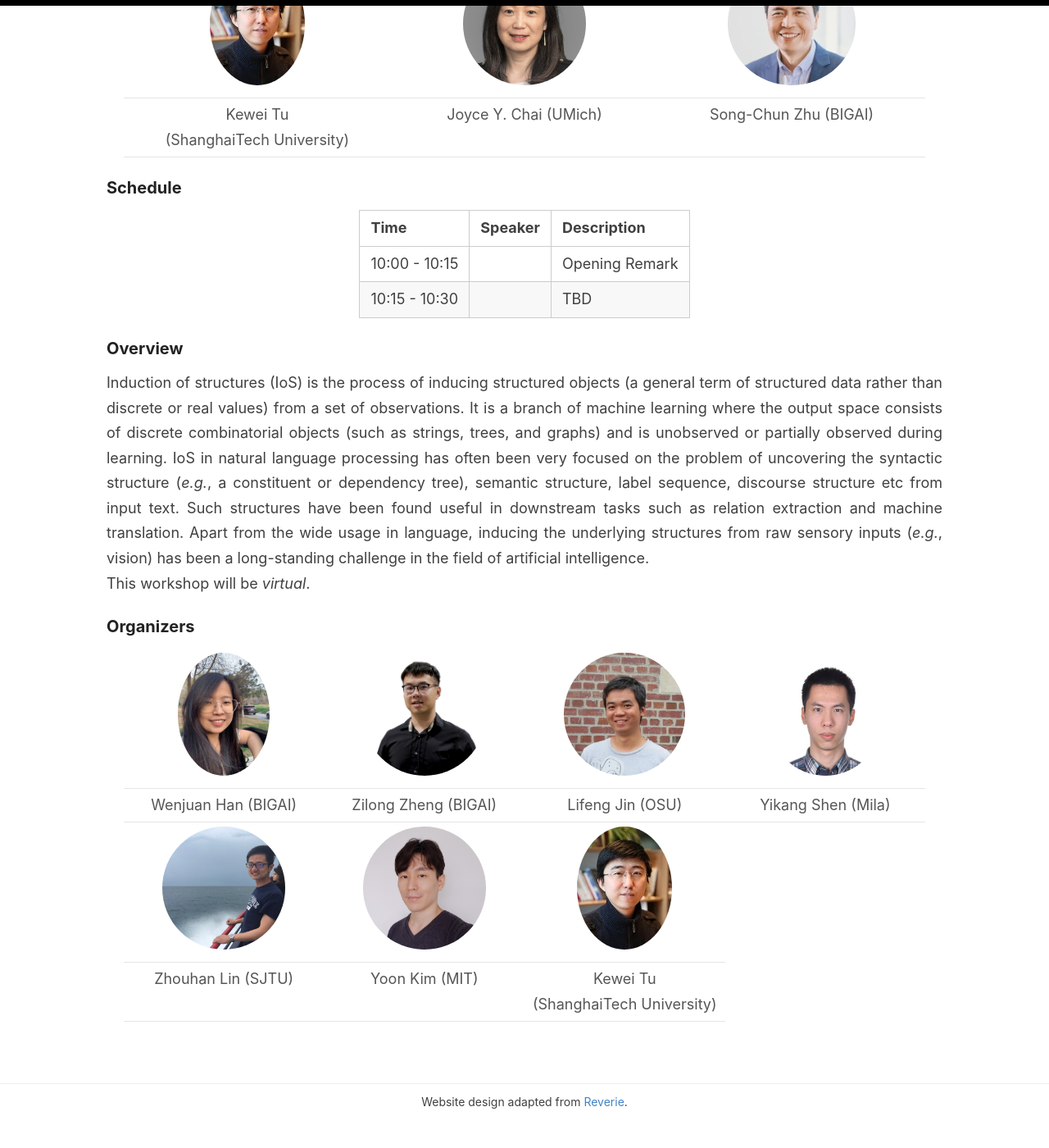
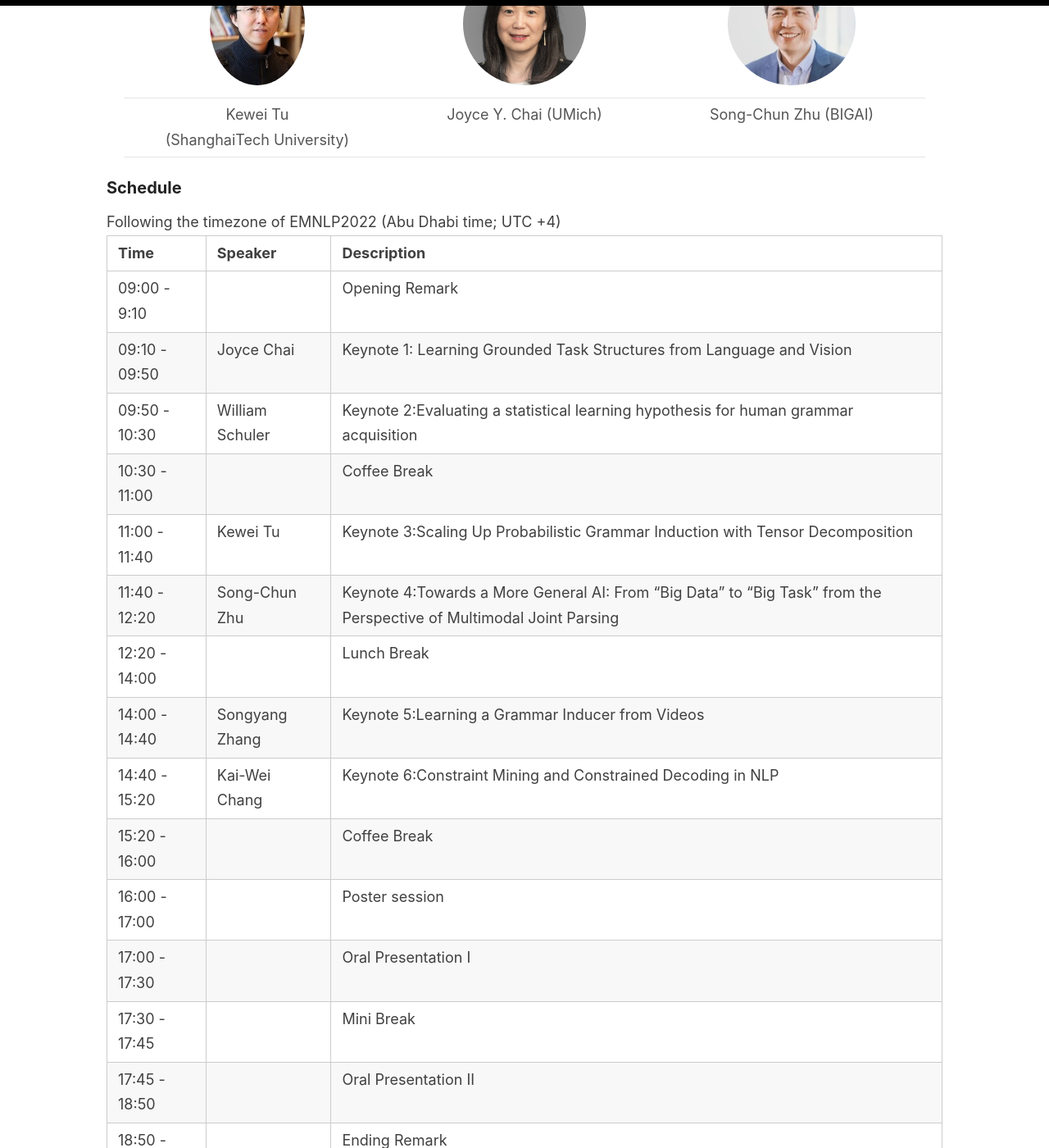
Before and after one commit to induction-of-structure/acl2022, a Jekyll site: the page built from index.md, in a window 1280 px wide and 1400 px high, scrolled down 651 px. Shown: the whole window at 82% size. Built offline with Jekyll 4.4.1, drawn with Linux system fonts in a browser that asks for light colours.

Commit message:
Update index.md

```diff
--- a/index.md
+++ b/index.md
@@ -37,10 +37,25 @@ permalink: /
 
 ### Schedule
 
+Following the timezone of EMNLP2022 (Abu Dhabi time; UTC +4)
+
 | Time | Speaker | Description |
 | --- | ----------- | ---------------------- |
-| 10:00 - 10:15 |  | Opening Remark |
-| 10:15 - 10:30 |  | TBD |
+| 09:00 - 9:10 | | Opening Remark |
+| 09:10 - 09:50 | Joyce Chai | Keynote 1: Learning Grounded Task Structures from Language and Vision |
+| 09:50 - 10:30 | William Schuler | Keynote 2:Evaluating a statistical learning hypothesis for human grammar acquisition |
+| 10:30 - 11:00 |  | Coffee Break |
+| 11:00 - 11:40 | Kewei Tu | Keynote 3:Scaling Up Probabilistic Grammar Induction with Tensor Decomposition |
+| 11:40 - 12:20 | Song-Chun Zhu | Keynote 4:Towards a More General AI: From "Big Data" to "Big Task" from the Perspective of Multimodal Joint Parsing |
+| 12:20 - 14:00 |  | Lunch Break |
+| 14:00 - 14:40 | Songyang Zhang | Keynote 5:Learning a Grammar Inducer from Videos |
+| 14:40 - 15:20 | Kai-Wei Chang | Keynote 6:Constraint Mining and Constrained Decoding in NLP |
+| 15:20 - 16:00 |  | Coffee Break |
+| 16:00 - 17:00 |  | Poster session |
+| 17:00 - 17:30 |  | Oral Presentation I |
+| 17:30 - 17:45 |  | Mini Break |
+| 17:45 - 18:50 |  | Oral Presentation II |
+| 18:50 - 19:00 | | Ending Remark |
 
 ### Overview
 
```
